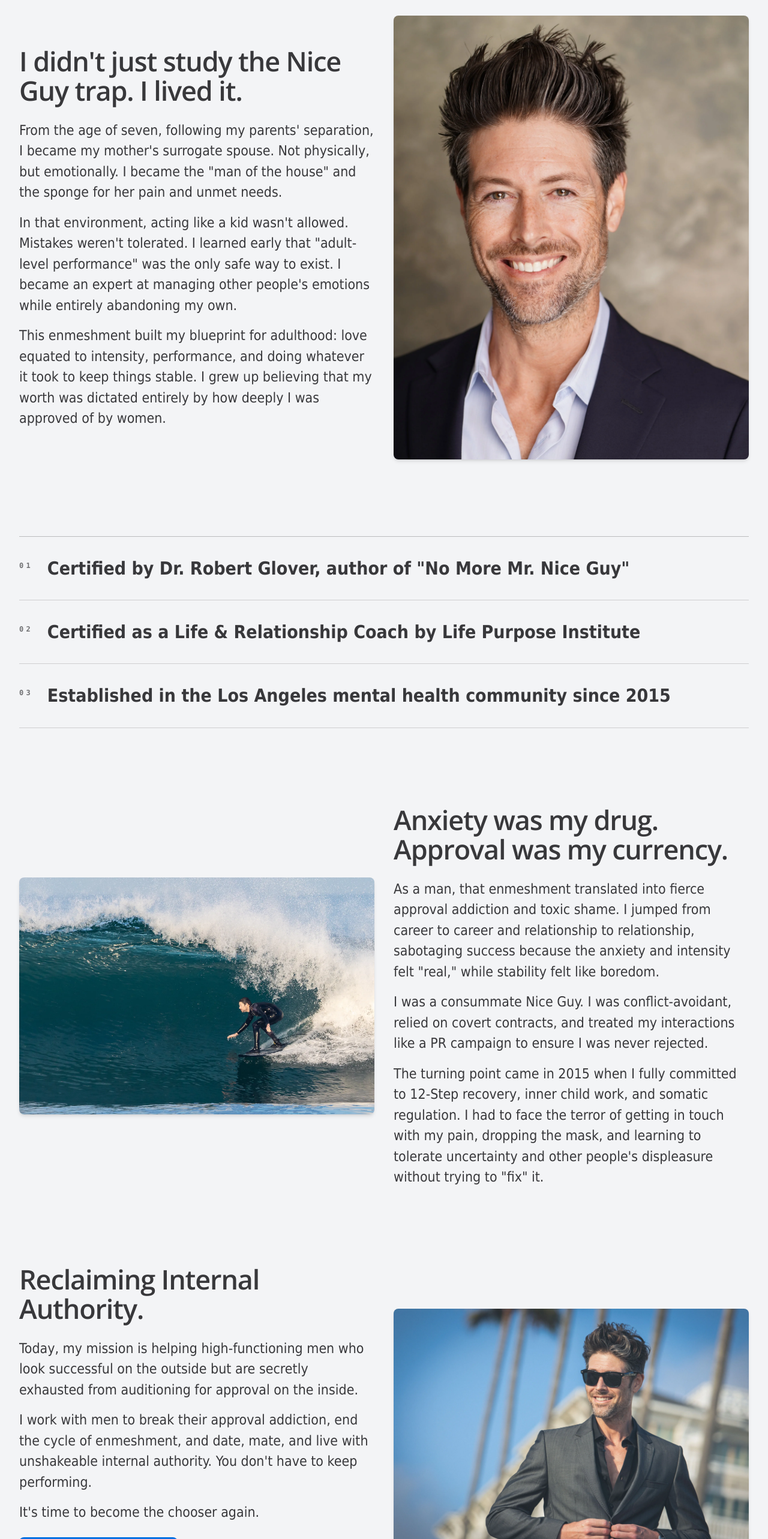
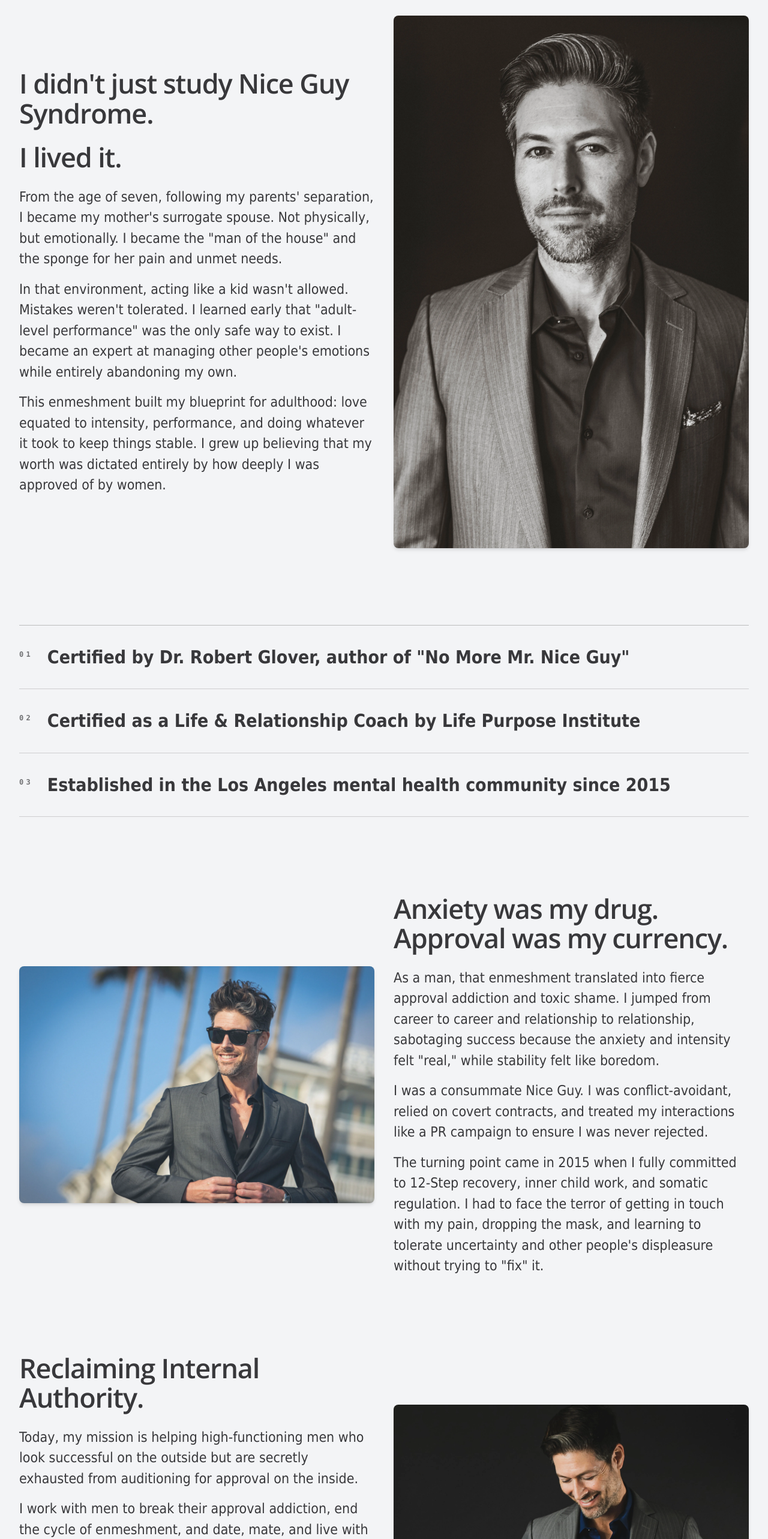
Before and after one commit to michaelzick/michaelzick.com, a Next.js app: page /about in a window 1280 px wide. Shown: the part 234-2800 px from the top of the page at 60% size. Built offline with nearby package versions, Linux system fonts and the light colour scheme.

Commit message:
feat: update About page with new images and revised headline text.

```diff
--- a/app/about/page.tsx
+++ b/app/about/page.tsx
@@ -53,7 +53,10 @@ export default function About() {
             <FadeInSection className="flex flex-col md:flex-row md:items-center gap-8">
               <div className="md:w-1/2 space-y-6 order-2 md:order-1">
                 <h2 className="text-[45px] font-semibold leading-[1.1] tracking-tight">
-                  I didn&apos;t just study the Nice Guy trap. I lived it.
+                  I didn&apos;t just study Nice Guy Syndrome.
+                </h2>
+                <h2 className="text-[45px] font-semibold leading-[1.1] tracking-tight">
+                  I lived it.
                 </h2>
                 <div>
                   <div className="space-y-4">
@@ -71,7 +74,7 @@ export default function About() {
               </div>
               <div className="md:w-1/2 order-1 md:order-2">
                 <Image
-                  src="/img/blue_jacket.webp"
+                  src="/img/gray-suit-headshot-bw.webp"
                   alt="Michael wearing a jacket"
                   width={2500}
                   height={3124}
@@ -125,10 +128,10 @@ export default function About() {
               </div>
               <div className="md:w-1/2 order-1 md:order-1">
                 <Image
-                  src="/img/pitted.webp"
-                  alt="Michael surfing a wave"
-                  width={2000}
-                  height={1334}
+                  src="/img/grey_jacket.webp"
+                  alt="Michael in suit"
+                  width={2500}
+                  height={1667}
                   sizes="(min-width: 768px) 50vw, 100vw"
                   className="w-full h-auto object-cover rounded-lg shadow-md"
                 />
@@ -139,10 +142,10 @@ export default function About() {
             <FadeInSection className="flex flex-col md:flex-row md:items-center gap-8">
               <div className="md:w-1/2 md:order-2">
                 <Image
-                  src="/img/grey_jacket.webp"
-                  alt="Michael in suit"
-                  width={2500}
-                  height={1667}
+                  src="/img/gray-suit-dark-laughing.webp"
+                  alt="Michael in grey suit"
+                  width={2000}
+                  height={1334}
                   sizes="(min-width: 768px) 50vw, 100vw"
                   className="w-full h-auto object-cover rounded-lg shadow-md"
                 />
```
Also changed, not shown: public/img/gray-suit-dark-laughing.webp (added), public/img/gray-suit-headshot-bw.webp (added).
